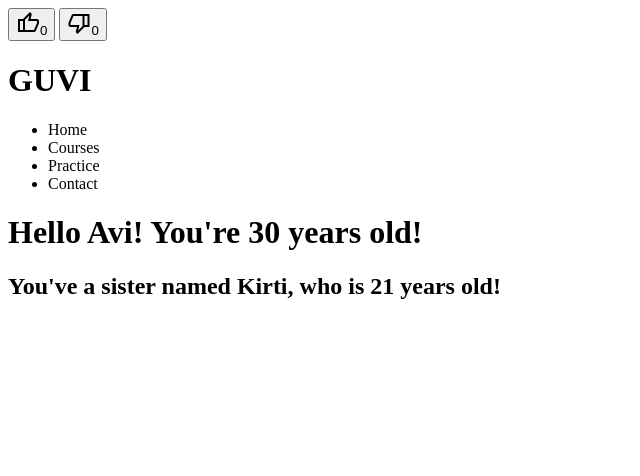
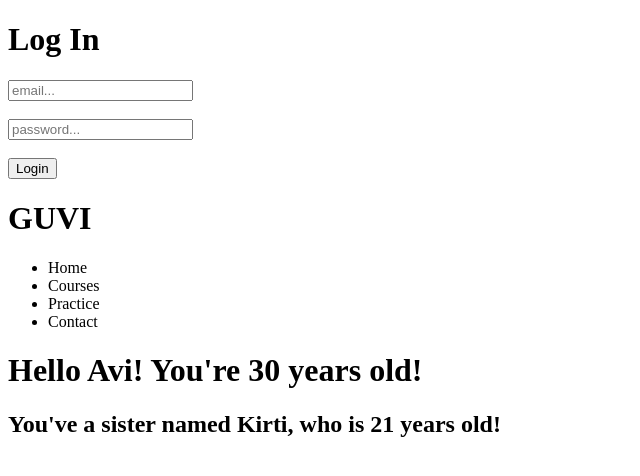
Before and after one commit to avikeshari/js-fswd, a React (Vite) app: page / in a window 1280 px wide. Shown: the top 476 px of the page, without its empty margins (0-640 px from the left). Built offline with nearby package versions, Linux system fonts and the light colour scheme.

Commit message:
Simple Login Form

```diff
--- a/src/App.jsx
+++ b/src/App.jsx
@@ -1,172 +1,35 @@
 import React from 'react'
-//import {useState} from 'react'
-//import Header from './components/Header.jsx'
-
-/*function App(){
-  return <div>
-    <Header />
-  </div>
-}
 
 const App = () => {
-  const [likes,setLikes] = React.useState(0);
-  const [dislikes,setDislikes] = React.useState(0);
-  const hLike = () => {
-    setLikes(likes + 1); //likes++
-  }
-  const hDislike = () => {
-    setDislikes(dislikes + 1);
-  }
-  return <div>
-    <h1>Likes: {likes}</h1>
-    <button onClick = {hLike}>Like</button>
-    <button onClick = {hDislike}>Dislike</button>
-  </div>
-}*/
 
-/*export class App extends React.Component {
-  constructor(props) {
-    super(props);
-    this.state = {
-      likes: 0
+    const [email,setEmail]=React.useState("");
+    const [password,setPassword]=React.useState("");
+    const hLogIn = (e) => {
+        e.preventDefault();
+        console.log(event.target.email.value);
+        console.log(event.target.password.value);
+        console.log("Form submitted successfully!");
     }
-  }
-
-  hLike = () => {
-    this.setState({
-      likes: this.state.likes + 1
-    })
-  }
-
-  render() {
-    return <div>
-      <h1>Likes: {this.state.likes}</h1>
-      <button onClick={this.hLike}>Like</button>
-    </div>
-  }
-}*/
-
-/*const App = () => {
-  let likes = 0;
-
-  const lHandler = () => {
-    likes++;
-  };
-
-  return <div>
-    <h1>Likes: {likes}</h1>
-    <button onClick={lHandler}>Like</button>
-  </div>
-}
-
-export class App extends React.Component {
-
-  constructor(props) {
-    super(props);
-    this.state = {
-      likes: 0, dislikes: 0
-    }
-  }
-
-  hLike = () => {
-    this.setState({
-      likes: this.state.likes + 1
-    })
-  }
-
-  /*hDis = () => {
-    if(this.state.likes>0){
-      this.setState({
-        likes: this.state.likes - 1
-      })
-    }
-    else;
-  }
-
-  hDis = () => {
-    this.setState({
-      dislikes: this.state.dislikes + 1
-    })
-  }
-
-  render() {
-    return <div>
-      <h1>Likes: {this.state.likes}</h1>
-      <button onClick={this.hLike}>
-        <span className="material-symbols-outlined">
-          thumb_up
-        </span>
-      </button>
-      &nbsp;
-      <button onClick={this.hDis}>
-        <span className="material-symbols-outlined">
-          thumb_down
-        </span>
-      </button>
-    </div>
-  }
-
-  render() {
-    return <div>
-      <button onClick={this.hLike}>
-        <span className="material-symbols-outlined">
-          thumb_up
-        </span>
-        {this.state.likes}
-      </button>
-      &nbsp;
-      <button onClick={this.hDis}>
-        <span className="material-symbols-outlined">
-          thumb_down
-        </span>
-        {this.state.dislikes}
-      </button>
-    </div>
-  }
-}*/
-
-const App = () => {
-  const [reactions, setReactions] = React.useState({
-    likes: 0,
-    dislikes: 0
-  });
-
-  const [history, setHistory] = React.useState([]);
-
-  const hLike = () => {
-    setReactions ({
-      ...reactions,
-      likes: reactions.likes + 1
-    });
-    setHistory ([...history, 'L']);
-  };
-
-  const hDislike = () => {
-    setReactions ({
-      ...reactions,
-      dislikes: reactions.dislikes + 1
-    });
-    setHistory ([...history, 'D']);
-  };
-
-  console.log(history);
-
-  return <div>
-    <button onClick={hLike}>
-      <span className="material-symbols-outlined">
-        thumb_up
-      </span>
-      {reactions.likes}
-    </button>
-    &nbsp;
-    <button onClick={hDislike}>
-      <span className="material-symbols-outlined">
-        thumb_down
-      </span>
-      {reactions.dislikes}
-    </button>
-    <p>{history}</p>
-  </div>
+    return (
+        <div>
+            <h1>Log In</h1>
+            <form onSubmit={hLogIn}>
+                <div>
+                    <input name="email" type="email" placeholder="email..." value={email} onChange={(e) => console.log(e.target.value)} />
+                </div>
+                &nbsp;
+                <div>
+                    <input name="password" type="password" placeholder="password..." />
+                </div>
+                &nbsp;
+                <div>
+                    <button type="submit">
+                        Login
+                    </button>
+                </div>
+            </form>
+        </div>
+    )
 }
 
 export default App;
```
Also changed, not shown: src/.App.jsx (added).
